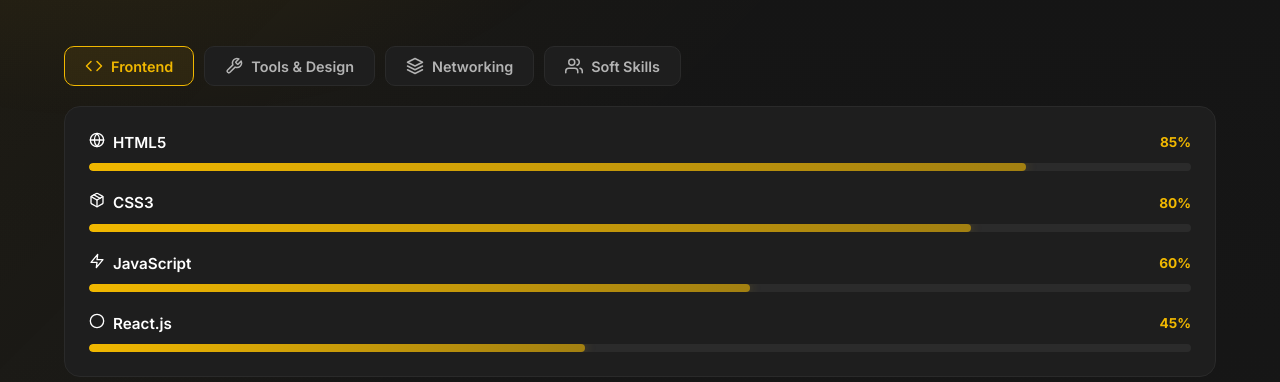
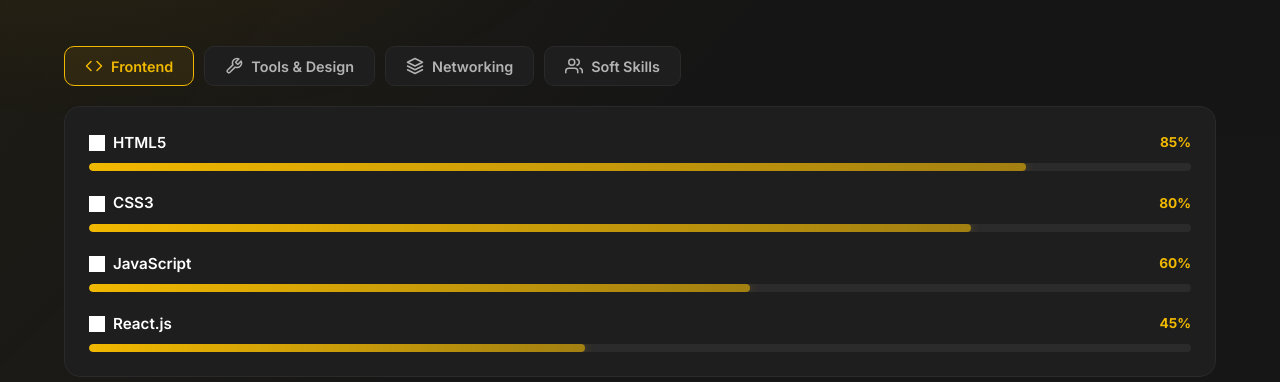
Before and after one commit to AshrafN25/Personal-Branding, a React (Vite) app: page / in a window 1280 px wide. Shown: the part 2621-3003 px from the top of the page. Built offline with nearby package versions, Linux system fonts and the light colour scheme; grey boxes are pictures that could not be loaded.

Commit message:
Fiks Ikon

```diff
--- a/src/components/Portfolio.jsx
+++ b/src/components/Portfolio.jsx
@@ -40,7 +40,7 @@
     tags: ['HTML', 'CSS', 'JavaScript'],
     image: '/kotasemarang.png',
     github: 'https://github.com/AshrafN25/Kota-Semarang-Web',
-    demo: 'https://kotasemarangku.wuaze.com/?i=1',
+    demo: 'https://kotasemarangku.infinityfreeapp.com/index.html',
   },
   {
     id: 3,
--- a/src/components/Skills.jsx
+++ b/src/components/Skills.jsx
@@ -1,5 +1,6 @@
 import { useState } from 'react'
-import { FiCode, FiTool, FiLayers, FiUsers, FiGlobe, FiPackage, FiZap, FiCircle, FiEdit3, FiGitBranch, FiTerminal, FiServer, FiRadio, FiMonitor, FiTrendingUp, FiCheckSquare, FiBook, FiFeather, FiMessageCircle, FiTarget, FiSettings, FiAward, FiCalendar } from 'react-icons/fi'
+import { FiCode, FiTool, FiLayers, FiUsers, FiTrendingUp, FiCheckSquare, FiBook, FiMessageCircle, FiTarget, FiSettings, FiAward, FiCalendar, FiEdit3, FiTerminal, FiServer, FiMonitor } from 'react-icons/fi'
+import { FaHtml5, FaCss3Alt, FaJs, FaReact, FaGitAlt, FaNetworkWired, FaFeatherAlt, FaPalette, FaFigma, FaLinux } from 'react-icons/fa'
 import './Skills.css'
 
 const skillCategories = [
@@ -9,10 +10,10 @@
     icon: <FiCode size={18} />,
     color: '#F1B800',
     skills: [
-      { name: 'HTML5', level: 85, icon: <FiGlobe size={16} /> },
-      { name: 'CSS3', level: 80, icon: <FiPackage size={16} /> },
-      { name: 'JavaScript', level: 60, icon: <FiZap size={16} /> },
-      { name: 'React.js', level: 45, icon: <FiCircle size={16} /> },
+      { name: 'HTML5', level: 85, icon: <img src="https://cdn.jsdelivr.net/gh/devicons/devicon/icons/html5/html5-plain.svg" alt="HTML5" style={{ width: 16, height: 16, filter: 'brightness(0) invert(1)' }} /> },
+      { name: 'CSS3', level: 80, icon: <img src="https://cdn.jsdelivr.net/gh/devicons/devicon/icons/css3/css3-plain.svg" alt="CSS3" style={{ width: 16, height: 16, filter: 'brightness(0) invert(1)' }} /> },
+      { name: 'JavaScript', level: 60, icon: <img src="https://cdn.jsdelivr.net/gh/devicons/devicon/icons/javascript/javascript-plain.svg" alt="JavaScript" style={{ width: 16, height: 16, filter: 'brightness(0) invert(1)' }} /> },
+      { name: 'React.js', level: 45, icon: <img src="https://cdn.jsdelivr.net/gh/devicons/devicon/icons/react/react-original.svg" alt="React" style={{ width: 16, height: 16, filter: 'brightness(0) invert(1)' }} /> },
     ]
   },
   {
@@ -21,10 +22,10 @@
     icon: <FiTool size={18} />,
     color: '#8B5CF6',
     skills: [
-      { name: 'Canva', level: 80, icon: <FiFeather size={16} /> },
-      { name: 'Figma', level: 50, icon: <FiEdit3 size={16} /> },
-      { name: 'Git & GitHub', level: 55, icon: <FiGitBranch size={16} /> },
-      { name: 'VS Code', level: 85, icon: <FiTerminal size={16} /> },
+      { name: 'Canva', level: 80, icon: <img src="https://cdn.jsdelivr.net/gh/devicons/devicon@latest/icons/canva/canva-original.svg" alt="Canva" style={{ width: 16, height: 16, filter: 'brightness(0) invert(1)' }} /> },
+      { name: 'Figma', level: 50, icon: <img src="https://cdn.jsdelivr.net/gh/devicons/devicon/icons/figma/figma-original.svg" alt="Figma" style={{ width: 16, height: 16, filter: 'brightness(0) invert(1)' }} /> },
+      { name: 'Git & GitHub', level: 55, icon: <img src="https://cdn.jsdelivr.net/gh/devicons/devicon/icons/git/git-plain.svg" alt="Git" style={{ width: 16, height: 16, filter: 'brightness(0) invert(1)' }} /> },
+      { name: 'VS Code', level: 85, icon: <img src="https://cdn.jsdelivr.net/gh/devicons/devicon/icons/vscode/vscode-plain.svg" alt="VS Code" style={{ width: 16, height: 16, filter: 'brightness(0) invert(1)' }} /> },
     ]
   },
   {
@@ -34,8 +35,8 @@
     color: '#3B82F6',
     skills: [
       { name: 'Cisco Packet Tracer', level: 40, icon: <FiServer size={16} /> },
-      { name: 'Dasar Jaringan', level: 70, icon: <FiRadio size={16} /> },
-      { name: 'Debian', level: 30, icon: <FiMonitor size={16} /> },
+      { name: 'Dasar Jaringan', level: 70, icon: <FaNetworkWired size={16} /> },
+      { name: 'Debian', level: 30, icon: <img src="https://cdn.jsdelivr.net/gh/devicons/devicon/icons/debian/debian-plain.svg" alt="Debian" style={{ width: 16, height: 16, filter: 'brightness(0) invert(1)' }} /> },
     ]
   },
   {
@@ -48,7 +49,7 @@
       { name: 'Mandiri', level: 85, icon: <FiTarget size={16} /> },
       { name: 'Tanggung Jawab', level: 80, icon: <FiCheckSquare size={16} /> },
       { name: 'Cepat Belajar', level: 72, icon: <FiBook size={16} /> },
-      { name: 'Kreatif', level: 78, icon: <FiFeather size={16} /> },
+      { name: 'Kreatif', level: 78, icon: <FaFeatherAlt size={16} /> },
       { name: 'Komunikatif', level: 70, icon: <FiMessageCircle size={16} /> },
     ]
   },
```
